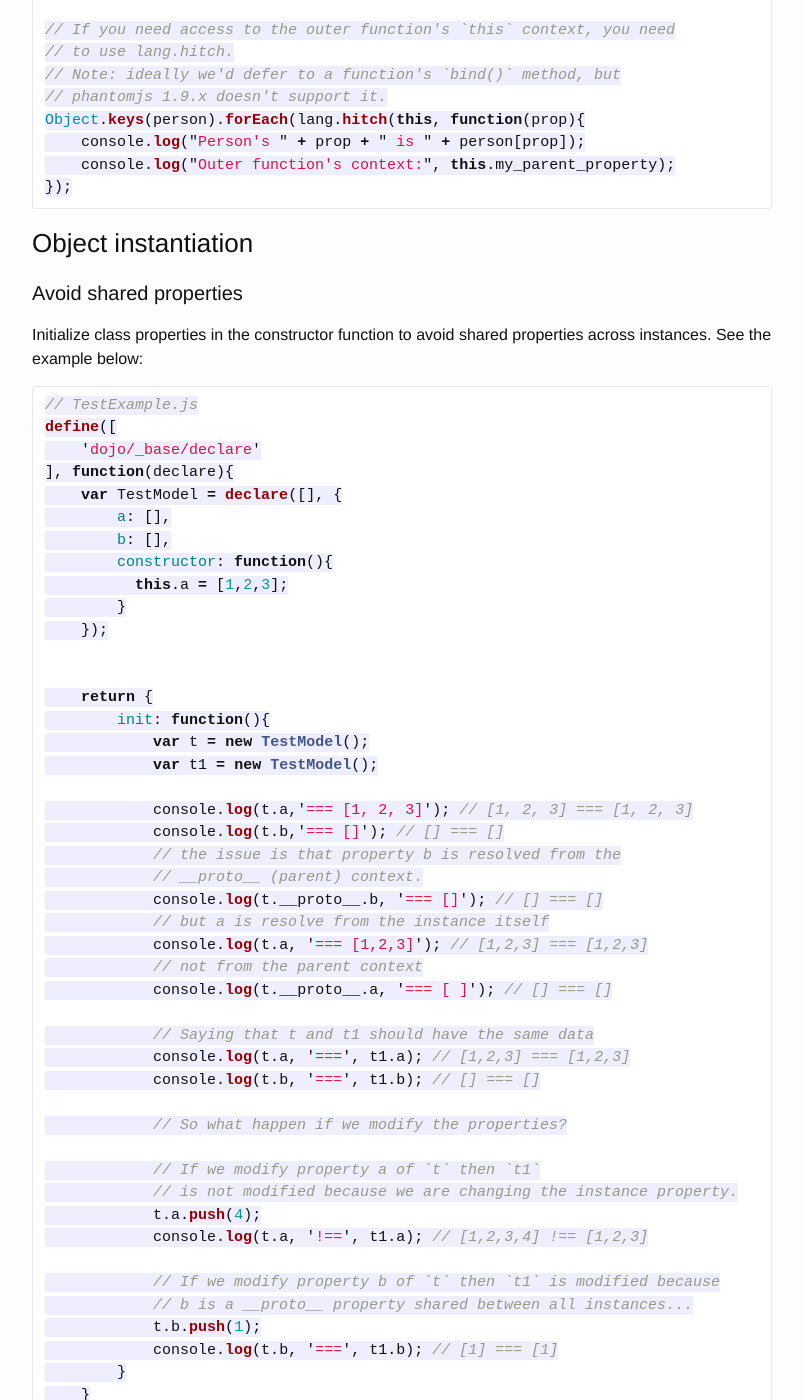
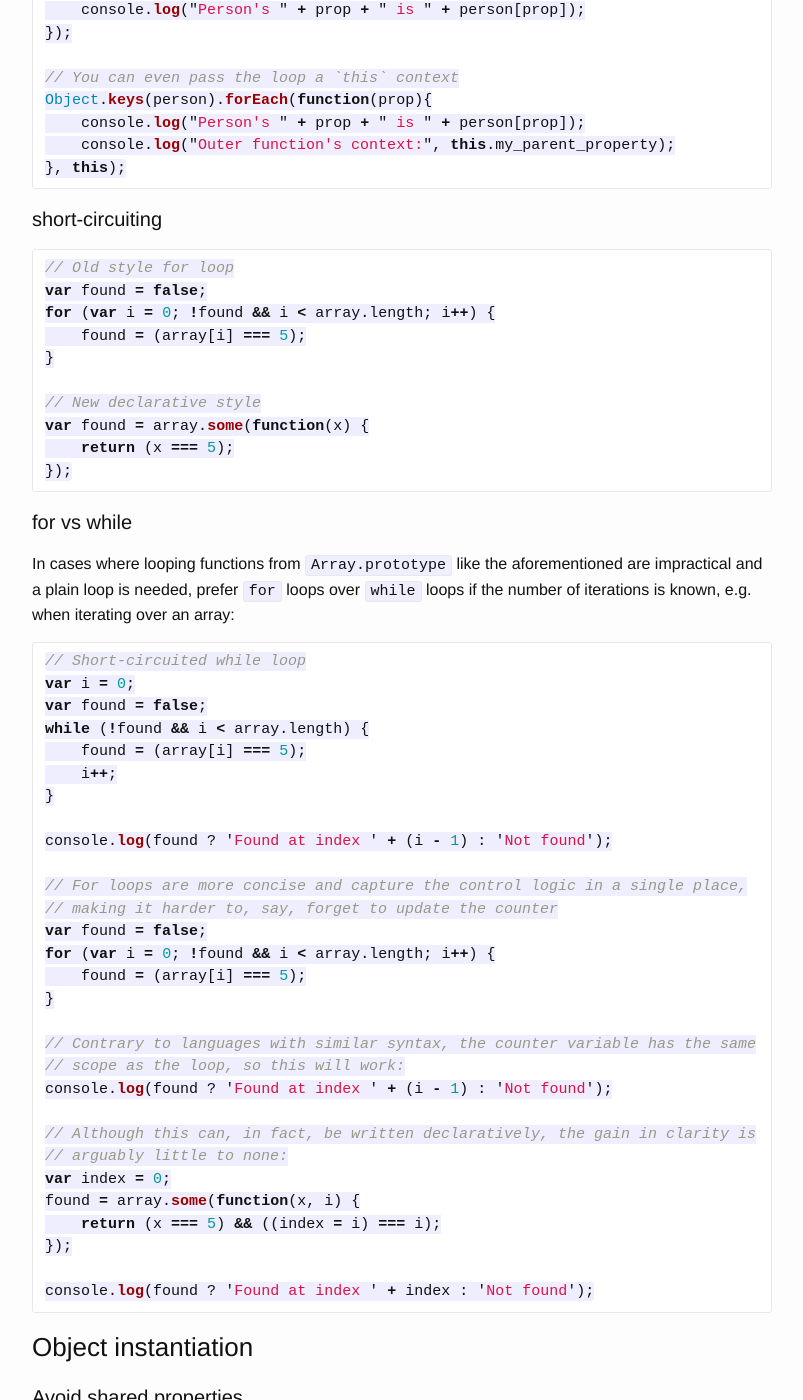
Before and after one commit to fieldaware/style-guide, a Jekyll site: the page built from frontend.md, in a window 1280 px wide and 1400 px high, scrolled down 3302 px. Shown: the whole window, without its empty margins (238-1041 px from the left). Built offline with Jekyll 4.4.1, drawn with Linux system fonts in a browser that asks for light colours; nearby versions of some CDN libraries; Markdown is read by kramdown in place of the engine named in the settings; some of the changed text lies outside the part shown.

Commit message:
Update javascript loop guidelines

````diff
--- a/frontend.md
+++ b/frontend.md
@@ -102,14 +102,64 @@ Object.keys(person).forEach(function(prop){
     console.log("Person's " + prop + " is " + person[prop]);
 });
 
-// If you need access to the outer function's `this` context, you need
-// to use lang.hitch.
-// Note: ideally we'd defer to a function's `bind()` method, but
-// phantomjs 1.9.x doesn't support it.
-Object.keys(person).forEach(lang.hitch(this, function(prop){
+// You can even pass the loop a `this` context
+Object.keys(person).forEach(function(prop){
     console.log("Person's " + prop + " is " + person[prop]);
     console.log("Outer function's context:", this.my_parent_property);
+}, this);
+```
+
+#### short-circuiting
+
+```javascript
+// Old style for loop
+var found = false;
+for (var i = 0; !found && i < array.length; i++) {
+    found = (array[i] === 5);
+}
+
+// New declarative style
+var found = array.some(function(x) {
+    return (x === 5);
 });
+```
+
+#### for vs while
+
+In cases where looping functions from `Array.prototype` like the aforementioned
+are impractical and a plain loop is needed, prefer `for` loops over `while`
+loops if the number of iterations is known, e.g. when iterating over an array:
+
+```javascript
+// Short-circuited while loop
+var i = 0;
+var found = false;
+while (!found && i < array.length) {
+    found = (array[i] === 5);
+    i++;
+}
+
+console.log(found ? 'Found at index ' + (i - 1) : 'Not found');
+
+// For loops are more concise and capture the control logic in a single place,
+// making it harder to, say, forget to update the counter
+var found = false;
+for (var i = 0; !found && i < array.length; i++) {
+    found = (array[i] === 5);
+}
+
+// Contrary to languages with similar syntax, the counter variable has the same
+// scope as the loop, so this will work:
+console.log(found ? 'Found at index ' + (i - 1) : 'Not found');
+
+// Although this can, in fact, be written declaratively, the gain in clarity is
+// arguably little to none:
+var index = 0;
+found = array.some(function(x, i) {
+    return (x === 5) && ((index = i) === i);
+});
+
+console.log(found ? 'Found at index ' + index : 'Not found');
 ```
 
 ### Object instantiation
````
